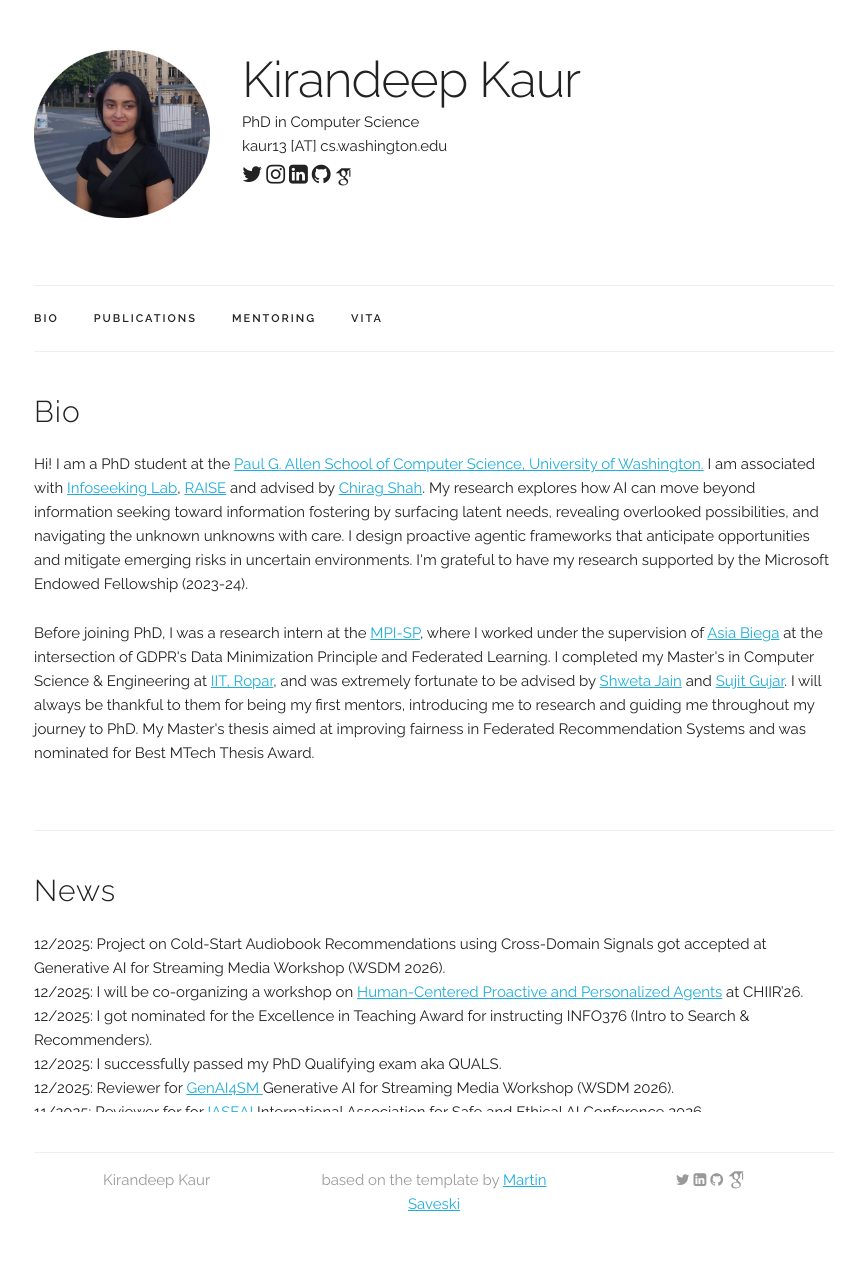
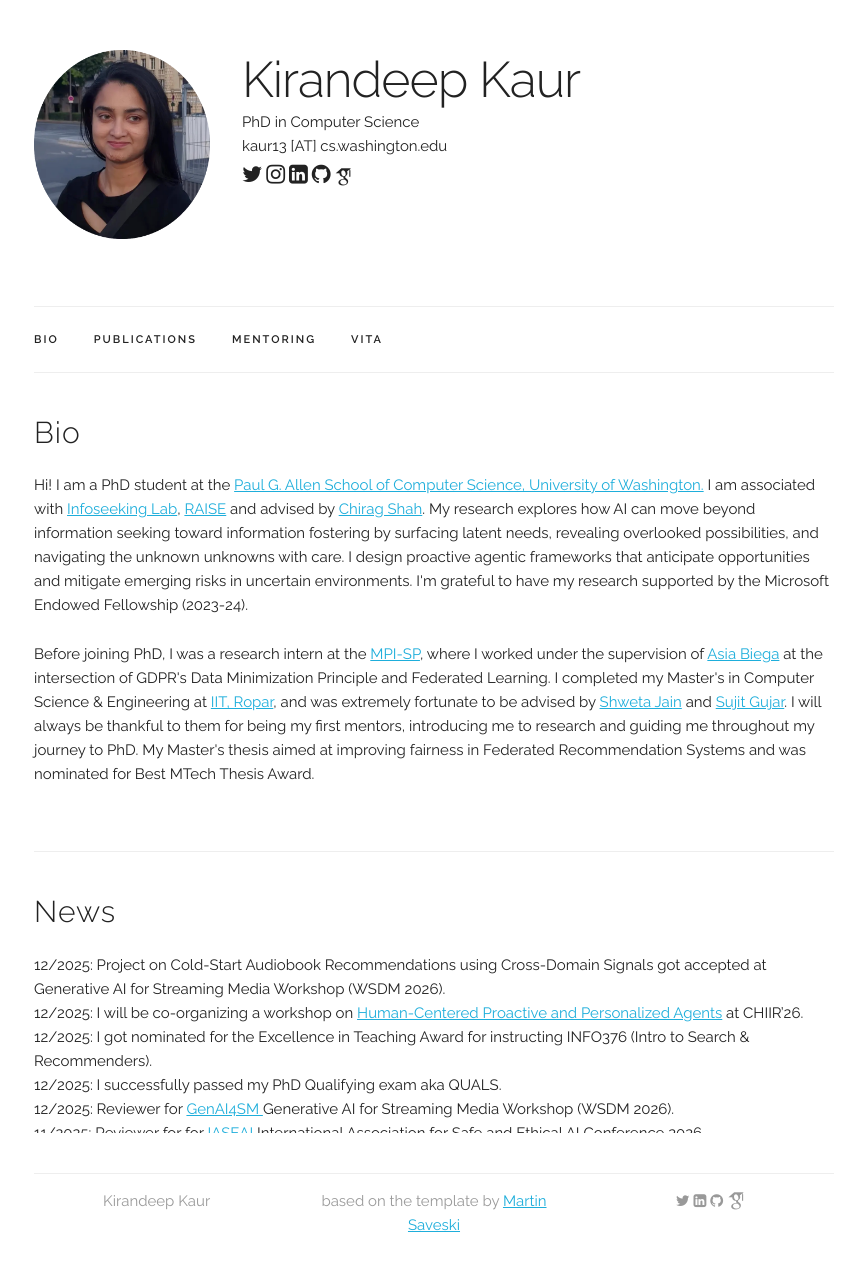
Before and after one commit to i-kiran/i-kiran.github.io, a Jekyll site: the page built from index.html, in a window 1280 px wide. Shown: the whole page, without its empty margins (206-1071 px from the left). Built offline with Jekyll 4.4.1, drawn with Linux system fonts in a browser that asks for light colours; some web fonts are replaced; before the commit the page ends 1256 px from its top, so only the background shows below that.

Commit message:
Update main_info.yaml

```diff
--- a/_data/main_info.yaml
+++ b/_data/main_info.yaml
@@ -2,7 +2,7 @@
 title: "PhD in Computer Science"
 subtitle: "Paul G. Allen School of Computer Science, University of Washington."
 email: "kaur13 [AT] cs.washington.edu"
-profile_pic: "/assets/profile-pics/kiran_logo.png"
+profile_pic: "/assets/profile-pics/kklogo.png"
 twitter: "https://twitter.com/ikiran013"
 instagram: "https://www.instagram.com/kaur.kd13/"
 linkedin: "https://www.linkedin.com/in/i-kiran/"
```
